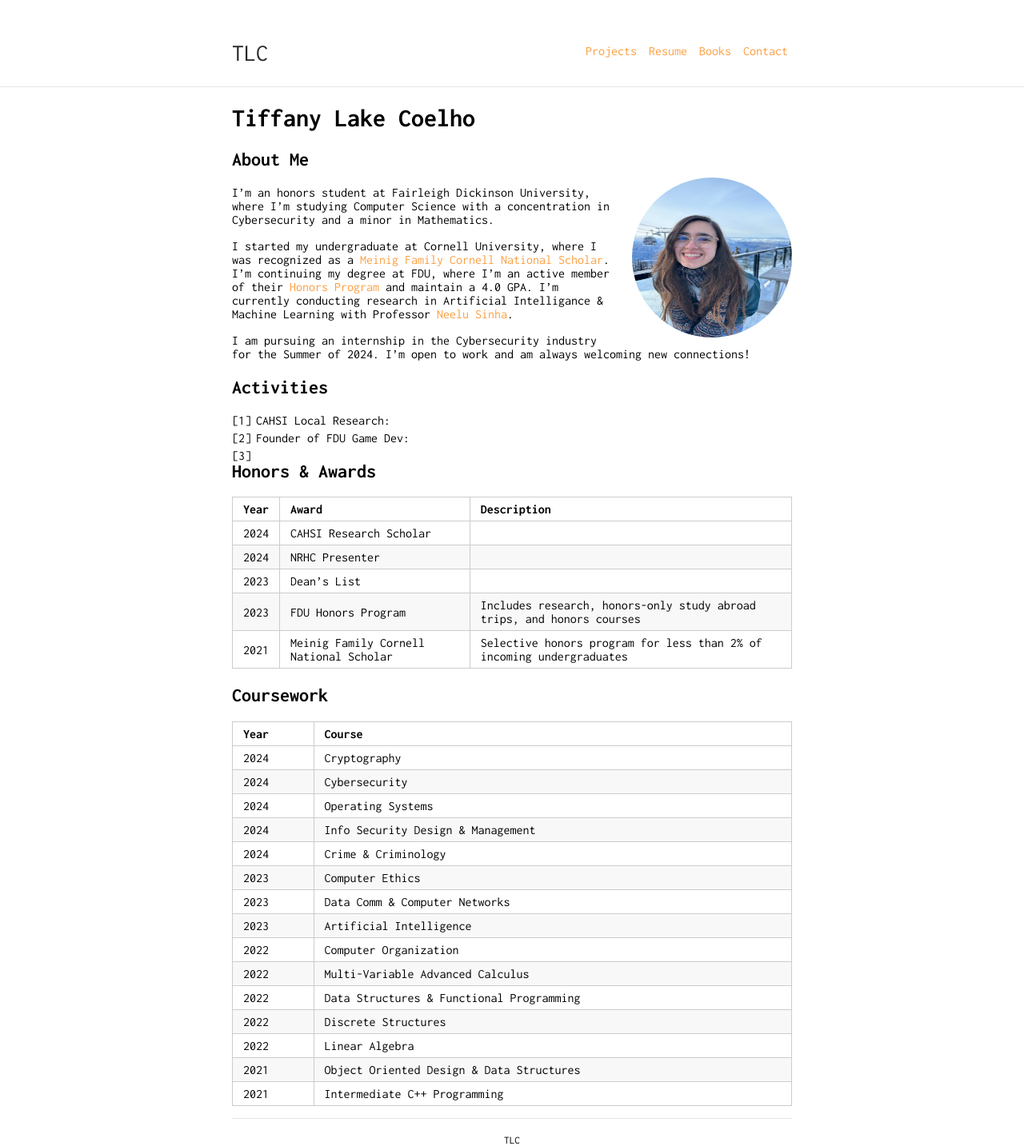
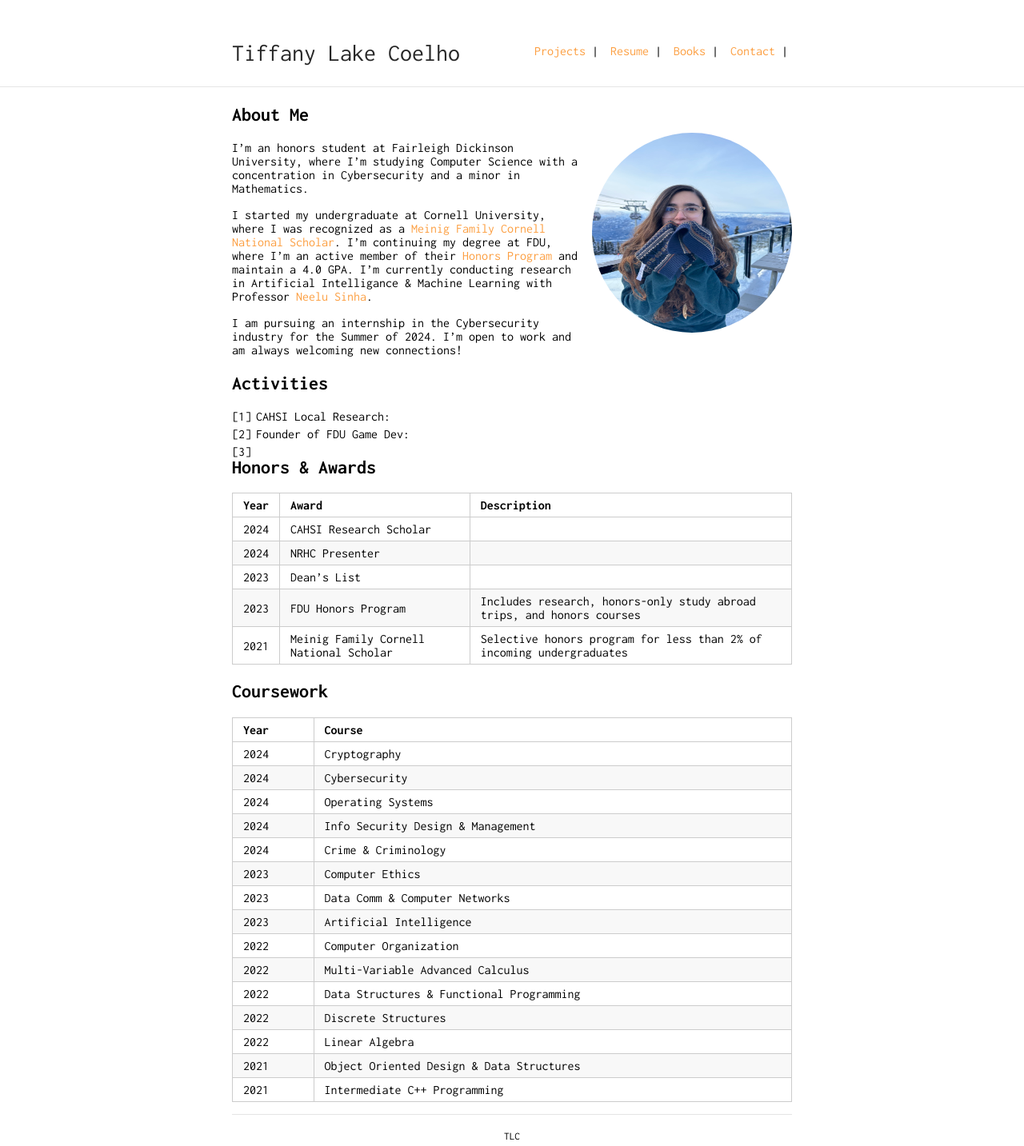
Before and after one commit to tiffanylakecoelho/tiffanylakecoelho.github.io, a Jekyll site: the page built from index.md, in a window 1280 px wide. Shown: the whole page at 80% size. Built offline with Jekyll 4.4.1, drawn with Linux system fonts in a browser that asks for light colours; our own code applies the rules of GitHub Pages for plain Markdown files.

Commit message:
small edits

```diff
--- a/_config.yml
+++ b/_config.yml
@@ -1,4 +1,4 @@
-title: TLC
+title: Tiffany Lake Coelho
 url: "https://tiffanylakecoelho.github.io"
 baseurl: ""
 
--- a/_layouts/default.html
+++ b/_layouts/default.html
@@ -65,6 +65,7 @@
             <ul id="navlist" class="alignable pull-right navbar-ul">
                 {% for x in site.nav %}
                 <li class="alignable pull-left nav-list"><a href="{{ x.link }}">{{ x.name }}</a>
+                    |
                 </li>
                 {% endfor %}
             </ul>
--- a/_sass/typography.scss
+++ b/_sass/typography.scss
@@ -46,8 +46,8 @@
     }
 
     .profile-picture {
-        height: 200px;
-        width: 200px;
+        height: 250px;
+        width: 250px;
         position: relative;
         margin: -10px 0 0 15px;
         float: right;
```
Also changed, not shown: index.md (+0 -2 lines), careerheadshot.jpg.
